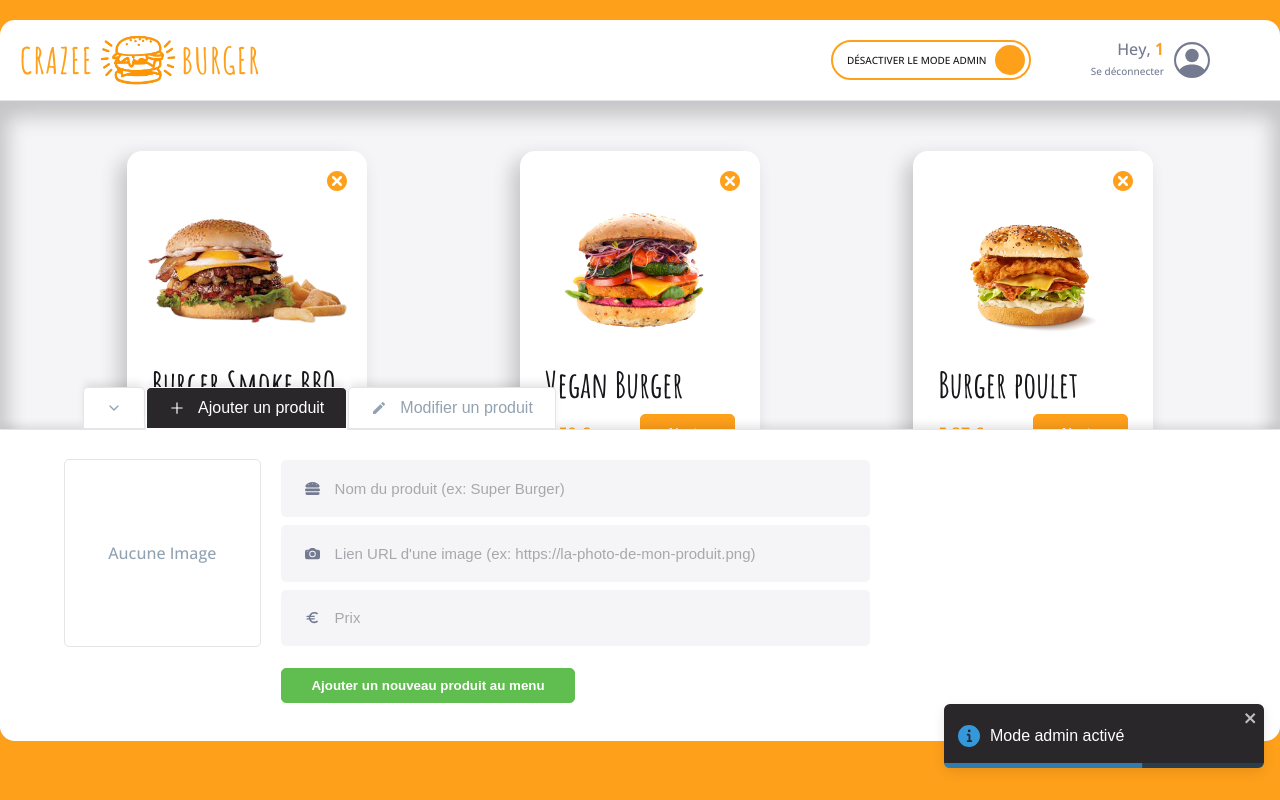
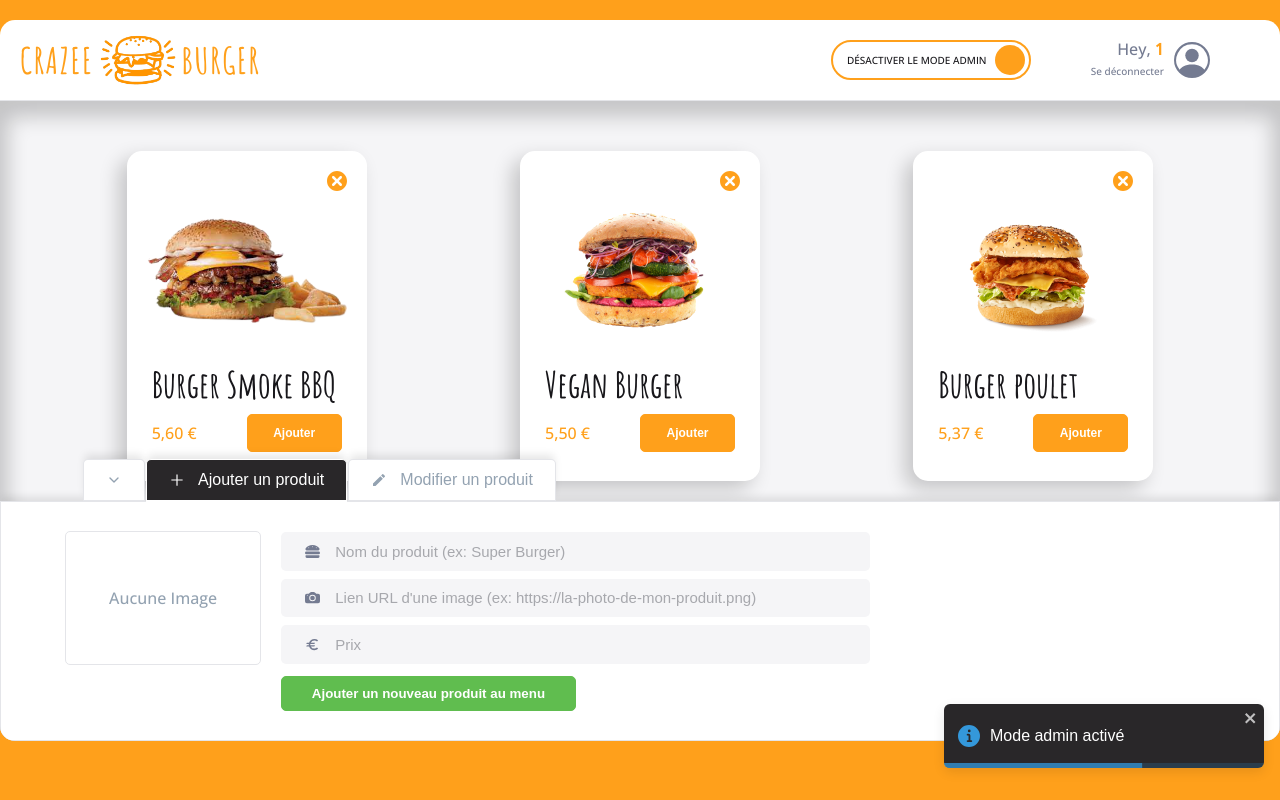
Before and after one commit to Benaldev/Crazee-burger, a React (Vite) app: page /order/1 in a window 1280 px wide. Both pictures are taken after a click on the label 930 px from the left and 60 px from the top of the page. Built offline with nearby package versions, Linux system fonts and the light colour scheme.

Commit message:
🐛 F08: AdminPanel > Fix TextInput height by adding box-sizing

```diff
--- a/src/components/pages/order/Main/Admin/AdminPanel/AdminPanel.jsx
+++ b/src/components/pages/order/Main/Admin/AdminPanel/AdminPanel.jsx
@@ -18,10 +18,11 @@ export default function AdminPanel() {
 }
 
 const AdminPanelStyled = styled.div`
-  height: 251px;
-  background-color: ${theme.colors.white};
+  height: 240px;
+  background: ${theme.colors.white};
+  border: 1px solid ${theme.colors.greyLight};
   box-shadow: ${theme.shadows.subtle};
-  border-top: 1px solid ${theme.colors.greyLight};
-  box-shadow: ${theme.shadows.subtle};
-  padding: 30px 5%;
+  box-sizing: border-box; // ajouter ça sinon ça fait grossir le panel
+  padding: 30px 5%; // ajouter au panel et non dans les form car sinon on va devoir le mettre dans les deux form : AddForm et EditForm
+  // les 5% c'est pour les aligner avec le tab.
 `;
```
